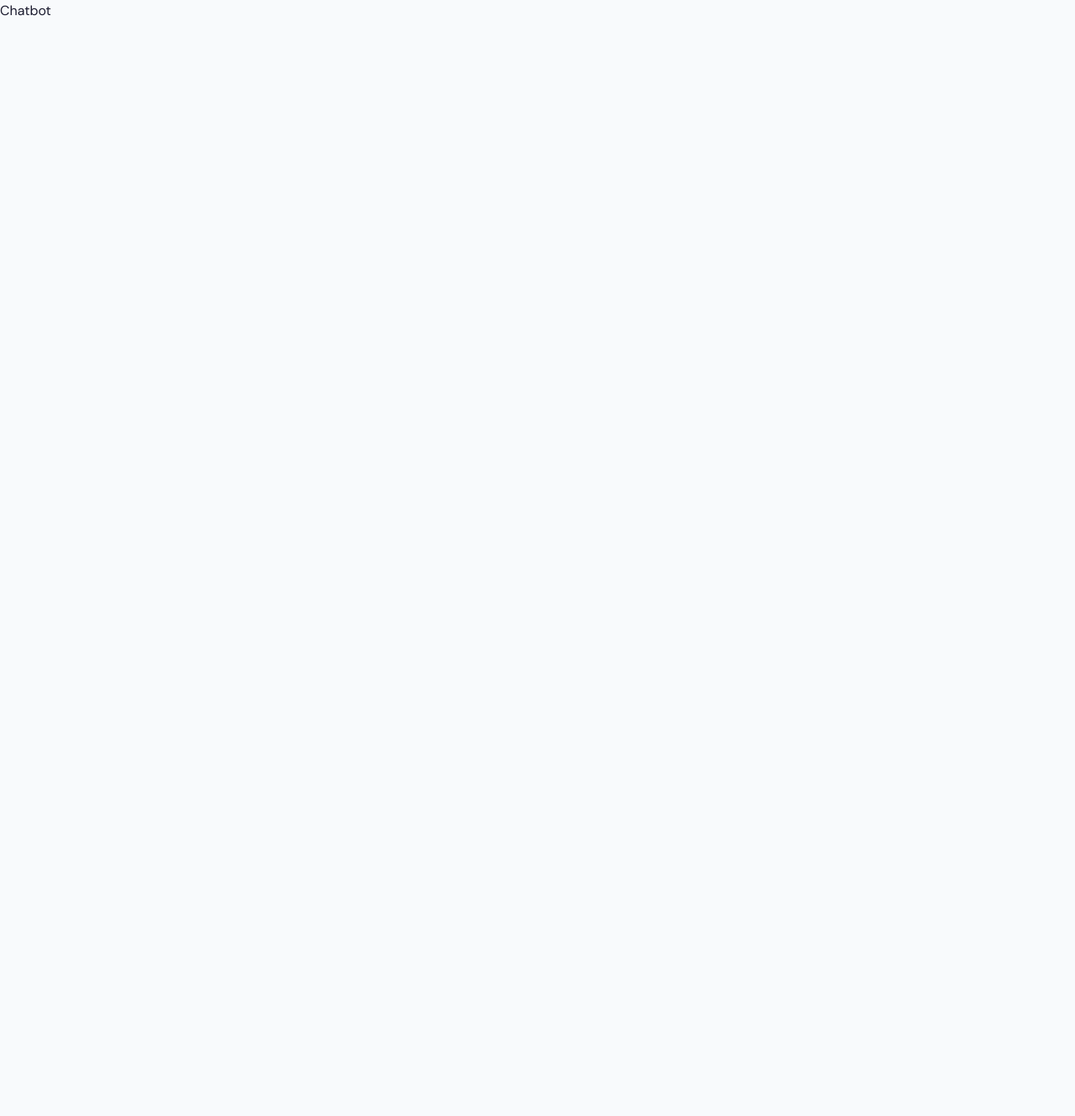
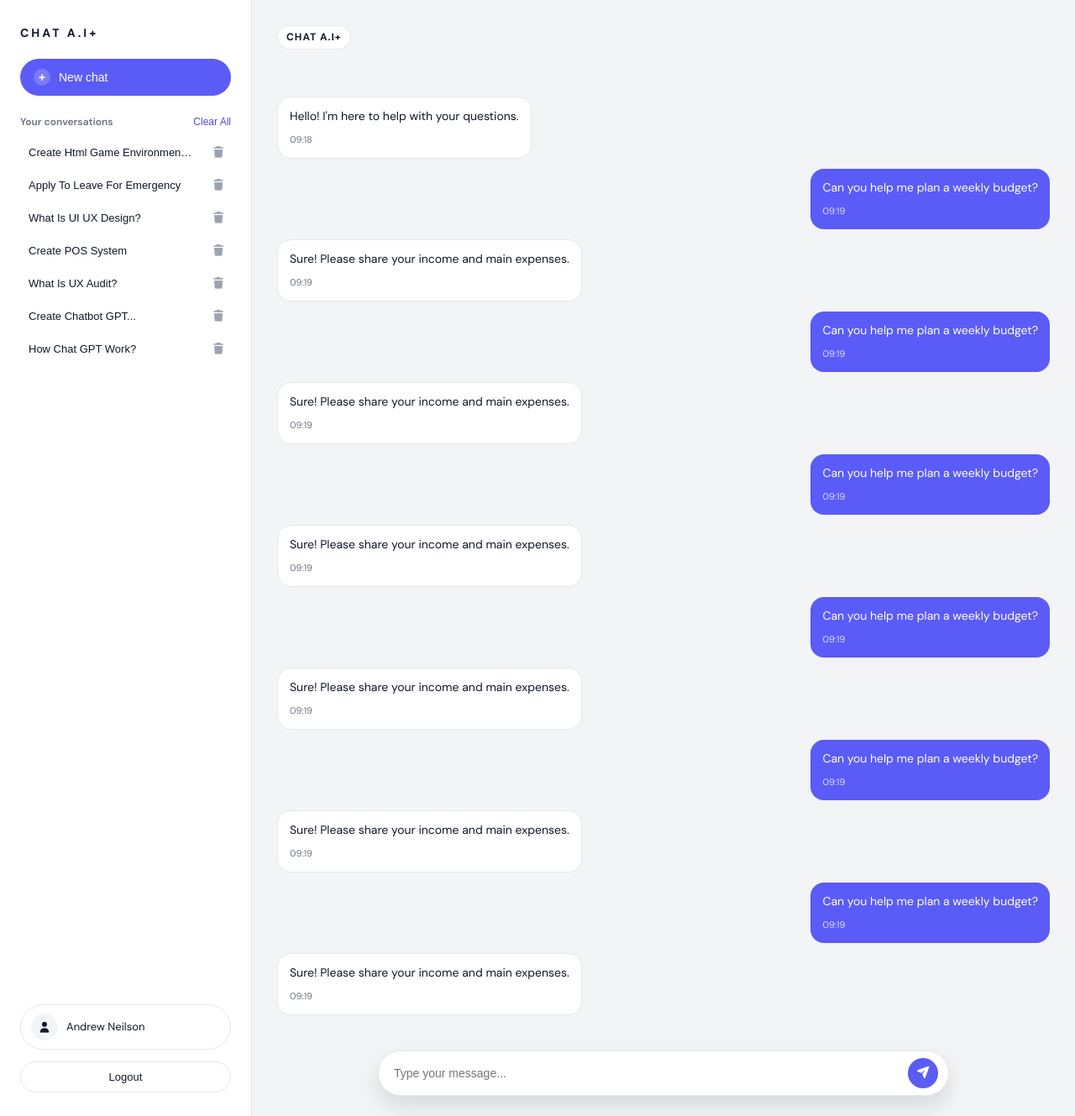
Before and after one commit to esa08/stock-ai, a PHP site: page / in a window 1280 px wide. Before the commit the page is almost empty. Shown: the whole page at 84% size. Run offline with PHP 8.4, Linux system fonts and the light colour scheme; the visitor is signed in with stand-in values (Sample User, id 1); some libraries are stand-ins or nearby versions.

Commit message:
feat: slicing chatbot

```diff
--- a/assets/chatbot.css
+++ b/assets/chatbot.css
@@ -0,0 +1,340 @@
+/* ===== Chatbot Layout ===== */
+.chatbot-layout {
+  background-color: #f3f4f6;
+  overflow: hidden;
+}
+
+.chatbot-sidebar {
+  width: 300px;
+  background-color: #ffffff;
+  border-right: 1px solid #e5e7eb;
+  padding: 28px 24px;
+  display: flex;
+  flex-direction: column;
+  gap: 20px;
+}
+
+.sidebar-brand {
+  font-weight: 700;
+  letter-spacing: 3px;
+  font-size: 14px;
+  color: #111827;
+}
+
+.new-chat-btn {
+  display: inline-flex;
+  align-items: center;
+  gap: 10px;
+  width: 100%;
+  border: none;
+  background-color: #5b5bf7;
+  color: #ffffff;
+  padding: 12px 16px;
+  border-radius: 999px;
+  font-size: 14px;
+  cursor: pointer;
+}
+
+.new-chat-icon {
+  display: inline-flex;
+  width: 20px;
+  height: 20px;
+  align-items: center;
+  justify-content: center;
+  background: rgba(255, 255, 255, 0.2);
+  border-radius: 50%;
+  font-weight: 600;
+}
+
+.sidebar-section {
+  display: flex;
+  flex-direction: column;
+  gap: 10px;
+}
+
+.section-header {
+  display: flex;
+  align-items: center;
+  justify-content: space-between;
+  gap: 12px;
+}
+
+.section-title {
+  font-size: 12px;
+  font-weight: 600;
+  color: #6b7280;
+}
+
+.clear-all-btn {
+  border: none;
+  background: none;
+  font-size: 12px;
+  color: #4f46e5;
+  cursor: pointer;
+  padding: 4px 0;
+}
+
+.conversation-list {
+  list-style: none;
+  display: flex;
+  flex-direction: column;
+  gap: 8px;
+  padding: 0;
+  margin: 0;
+}
+
+.conversation-row {
+  display: flex;
+  align-items: center;
+  gap: 6px;
+}
+
+.conversation-item {
+  flex: 1;
+  text-align: left;
+  background: none;
+  border: none;
+  padding: 8px 10px;
+  border-radius: 8px;
+  color: #111827;
+  font-size: 13px;
+  cursor: pointer;
+  white-space: nowrap;
+  overflow: hidden;
+  text-overflow: ellipsis;
+}
+
+.conversation-remove {
+  width: 30px;
+  height: 30px;
+  border: none;
+  border-radius: 8px;
+  background: transparent;
+  color: #9ca3af;
+  cursor: pointer;
+  display: inline-flex;
+  align-items: center;
+  justify-content: center;
+}
+
+.conversation-item:hover {
+  background-color: #f3f4f6;
+}
+
+.conversation-remove:hover {
+  color: #ef4444;
+  background-color: #fee2e2;
+}
+
+
+.sidebar-footer {
+  margin-top: auto;
+  display: flex;
+  flex-direction: column;
+  gap: 14px;
+}
+
+.user-info {
+  display: flex;
+  align-items: center;
+  gap: 10px;
+  padding: 10px 12px;
+  border-radius: 999px;
+  border: 1px solid #e5e7eb;
+  font-size: 13px;
+  color: #111827;
+}
+
+.user-icon {
+  width: 32px;
+  height: 32px;
+  border-radius: 50%;
+  background-color: #f3f4f6;
+  display: inline-flex;
+  align-items: center;
+  justify-content: center;
+  color: #111827;
+}
+
+.logout-btn {
+  width: 100%;
+  border: 1px solid #e5e7eb;
+  background-color: #ffffff;
+  color: #111827;
+  padding: 10px 12px;
+  border-radius: 999px;
+  font-size: 13px;
+  cursor: pointer;
+}
+
+.chatbot-main {
+  flex: 1;
+  display: flex;
+  flex-direction: column;
+  height: 100vh;
+}
+
+.chatbot-view {
+  width: 100%;
+}
+
+.chatbot-view--intro {
+  flex: 1;
+  display: flex;
+  flex-direction: column;
+  align-items: center;
+  justify-content: center;
+  text-align: center;
+  gap: 18px;
+}
+
+.main-header,
+.chat-header {
+  display: inline-flex;
+  align-items: center;
+  justify-content: center;
+  padding: 6px 14px;
+  border-radius: 999px;
+  border: 1px solid #e5e7eb;
+  background-color: #ffffff;
+  font-size: 12px;
+  letter-spacing: 2px;
+  font-weight: 700;
+  color: #111827;
+}
+
+.chat-header {
+  align-self: flex-start;
+  padding: 4px 10px;
+  letter-spacing: 1px;
+  margin: 30px 30px;
+}
+
+.main-title {
+  font-size: 32px;
+  font-weight: 700;
+  max-width: 540px;
+  color: #111827;
+}
+
+.chatbot-view--chat {
+  flex: 1;
+  display: flex;
+  flex-direction: column;
+  gap: 16px;
+  min-height: 0;
+}
+
+.chat-messages {
+  flex: 1;
+  display: flex;
+  flex-direction: column;
+  gap: 12px;
+  padding: 10px 30px;
+  overflow-y: auto;
+  min-height: 0;
+  padding-bottom: 120px;
+}
+
+.chat-message {
+  max-width: 70%;
+  padding: 12px 14px;
+  border-radius: 16px;
+  font-size: 14px;
+  line-height: 1.5;
+}
+
+.chat-message p {
+  margin: 0 0 6px;
+}
+
+.chat-time {
+  font-size: 11px;
+  color: #6b7280;
+}
+
+.from-bot {
+  align-self: flex-start;
+  background-color: #ffffff;
+  border: 1px solid #e5e7eb;
+  color: #111827;
+}
+
+.from-user {
+  align-self: flex-end;
+  background-color: #5b5bf7;
+  color: #ffffff;
+}
+
+.from-user .chat-time {
+  color: rgba(255, 255, 255, 0.8);
+}
+
+.chat-input {
+  width: 100%;
+  max-width: 680px;
+  display: flex;
+  align-items: center;
+  gap: 10px;
+  background-color: #ffffff;
+  border: 1px solid #e5e7eb;
+  border-radius: 999px;
+  padding: 8px 12px;
+}
+
+.chat-input input {
+  flex: 1;
+  border: none;
+  outline: none;
+  font-size: 14px;
+  padding: 8px 6px;
+  background: transparent;
+}
+
+.send-btn {
+  width: 36px;
+  height: 36px;
+  border: none;
+  border-radius: 50%;
+  background-color: #5b5bf7;
+  color: #ffffff;
+  cursor: pointer;
+  display: inline-flex;
+  align-items: center;
+  justify-content: center;
+}
+
+.chatbot-view--chat .chat-input {
+  align-self: center;
+}
+
+.chat-input--bottom {
+  position: absolute;
+  bottom: 24px;
+  margin-top: 0;
+  box-shadow: 0 12px 24px rgba(15, 23, 42, 0.12);
+}
+
+.is-hidden {
+  display: none !important;
+}
+
+@media (max-width: 768px) {
+  .chatbot-sidebar {
+    width: 100%;
+    border-right: none;
+    border-bottom: 1px solid #e5e7eb;
+  }
+
+  .chatbot-main {
+    padding: 32px 24px;
+  }
+
+  .main-title {
+    font-size: 26px;
+  }
+
+  .chat-message {
+    max-width: 85%;
+  }
+}
--- /dev/null
+++ b/includes/chatbot/main.php
@@ -0,0 +1,84 @@
+<section class="chatbot-main">
+  <div class="chatbot-view chatbot-view--intro" data-view="intro">
+    <div class="main-header">
+      <span class="main-label">CHAT A.I+</span>
+    </div>
+
+    <h1 class="main-title">Good day! How may I assist you today?</h1>
+
+    <div class="chat-input">
+      <input type="text" placeholder="What's in your mind..." aria-label="Chat input">
+      <button class="send-btn" type="button" aria-label="Send message">
+        <i class="fa-solid fa-paper-plane"></i>
+      </button>
+    </div>
+  </div>
+
+  <div class="chatbot-view chatbot-view--chat is-hidden" data-view="chat">
+    <div class="chat-header">
+      <span class="main-label">CHAT A.I+</span>
+    </div>
+
+    <div class="chat-messages">
+      <div class="chat-message from-bot">
+        <p>Hello! I'm here to help with your questions.</p>
+        <span class="chat-time">09:18</span>
+      </div>
+      <div class="chat-message from-user">
+        <p>Can you help me plan a weekly budget?</p>
+        <span class="chat-time">09:19</span>
+      </div>
+      <div class="chat-message from-bot">
+        <p>Sure! Please share your income and main expenses.</p>
+        <span class="chat-time">09:19</span>
+      </div>
+      <div class="chat-message from-user">
+        <p>Can you help me plan a weekly budget?</p>
+        <span class="chat-time">09:19</span>
+      </div>
+      <div class="chat-message from-bot">
+        <p>Sure! Please share your income and main expenses.</p>
+        <span class="chat-time">09:19</span>
+      </div>
+      <div class="chat-message from-user">
+        <p>Can you help me plan a weekly budget?</p>
+        <span class="chat-time">09:19</span>
+      </div>
+      <div class="chat-message from-bot">
+        <p>Sure! Please share your income and main expenses.</p>
+        <span class="chat-time">09:19</span>
+      </div>
+      <div class="chat-message from-user">
+        <p>Can you help me plan a weekly budget?</p>
+        <span class="chat-time">09:19</span>
+      </div>
+      <div class="chat-message from-bot">
+        <p>Sure! Please share your income and main expenses.</p>
+        <span class="chat-time">09:19</span>
+      </div>
+      <div class="chat-message from-user">
+        <p>Can you help me plan a weekly budget?</p>
+        <span class="chat-time">09:19</span>
+      </div>
+      <div class="chat-message from-bot">
+        <p>Sure! Please share your income and main expenses.</p>
+        <span class="chat-time">09:19</span>
+      </div>
+      <div class="chat-message from-user">
+        <p>Can you help me plan a weekly budget?</p>
+        <span class="chat-time">09:19</span>
+      </div>
+      <div class="chat-message from-bot">
+        <p>Sure! Please share your income and main expenses.</p>
+        <span class="chat-time">09:19</span>
+      </div>
+    </div>
+
+    <div class="chat-input chat-input--bottom">
+      <input type="text" placeholder="Type your message..." aria-label="Chat input">
+      <button class="send-btn" type="button" aria-label="Send message">
+        <i class="fa-solid fa-paper-plane"></i>
+      </button>
+    </div>
+  </div>
+</section>
--- /dev/null
+++ b/includes/chatbot/sidebar.php
@@ -0,0 +1,69 @@
+<aside class="chatbot-sidebar">
+  <div class="sidebar-brand">CHAT A.I+</div>
+
+  <button class="new-chat-btn" type="button">
+    <span class="new-chat-icon">+</span>
+    New chat
+  </button>
+
+  <div class="sidebar-section">
+    <div class="section-header">
+      <div class="section-title">Your conversations</div>
+      <button class="clear-all-btn" type="button">Clear All</button>
+    </div>
+    <ul class="conversation-list">
+      <li class="conversation-row">
+        <button type="button" class="conversation-item">Create Html Game Environment...</button>
+        <button type="button" class="conversation-remove" aria-label="Remove conversation">
+          <i class="fa-solid fa-trash"></i>
+        </button>
+      </li>
+      <li class="conversation-row">
+        <button type="button" class="conversation-item">Apply To Leave For Emergency</button>
+        <button type="button" class="conversation-remove" aria-label="Remove conversation">
+          <i class="fa-solid fa-trash"></i>
+        </button>
+      </li>
+      <li class="conversation-row">
+        <button type="button" class="conversation-item">What Is UI UX Design?</button>
+        <button type="button" class="conversation-remove" aria-label="Remove conversation">
+          <i class="fa-solid fa-trash"></i>
+        </button>
+      </li>
+      <li class="conversation-row">
+        <button type="button" class="conversation-item">Create POS System</button>
+        <button type="button" class="conversation-remove" aria-label="Remove conversation">
+          <i class="fa-solid fa-trash"></i>
+        </button>
+      </li>
+      <li class="conversation-row">
+        <button type="button" class="conversation-item">What Is UX Audit?</button>
+        <button type="button" class="conversation-remove" aria-label="Remove conversation">
+          <i class="fa-solid fa-trash"></i>
+        </button>
+      </li>
+      <li class="conversation-row">
+        <button type="button" class="conversation-item">Create Chatbot GPT...</button>
+        <button type="button" class="conversation-remove" aria-label="Remove conversation">
+          <i class="fa-solid fa-trash"></i>
+        </button>
+      </li>
+      <li class="conversation-row">
+        <button type="button" class="conversation-item">How Chat GPT Work?</button>
+        <button type="button" class="conversation-remove" aria-label="Remove conversation">
+          <i class="fa-solid fa-trash"></i>
+        </button>
+      </li>
+    </ul>
+  </div>
+
+  <div class="sidebar-footer">
+    <div class="user-info">
+      <span class="user-icon" aria-hidden="true">
+        <i class="fa-solid fa-user"></i>
+      </span>
+      <span class="user-name">Andrew Neilson</span>
+    </div>
+    <button class="logout-btn" type="button">Logout</button>
+  </div>
+</aside>
--- a/index.php
+++ b/index.php
@@ -7,6 +7,7 @@
   <link rel="preconnect" href="https://fonts.googleapis.com">
   <link rel="preconnect" href="https://fonts.gstatic.com" crossorigin>
   <link href="https://fonts.googleapis.com/css2?family=DM+Sans:ital,opsz,wght@0,9..40,100..1000;1,9..40,100..1000&display=swap" rel="stylesheet">
+  <link href="https://cdnjs.cloudflare.com/ajax/libs/font-awesome/7.0.1/css/all.min.css" rel="stylesheet">
   <link rel="stylesheet" href="assets/styles.css">
 </head>
 <body>
--- a/pages/chatbot.php
+++ b/pages/chatbot.php
@@ -1 +1,25 @@
-Chatbot
+<link rel="stylesheet" href="assets/chatbot.css">
+<div class="container chatbot-layout">
+  <?php include 'includes/chatbot/sidebar.php'; ?>
+  <?php include 'includes/chatbot/main.php'; ?>
+</div>
+<script>
+  document.addEventListener('DOMContentLoaded', function () {
+    var main = document.querySelector('.chatbot-main');
+    if (!main) {
+      return;
+    }
+
+    var introView = main.querySelector('[data-view="intro"]');
+    var chatView = main.querySelector('[data-view="chat"]');
+    var hasChats = !!main.querySelector('.chat-message');
+
+    if (hasChats) {
+      if (introView) introView.classList.add('is-hidden');
+      if (chatView) chatView.classList.remove('is-hidden');
+    } else {
+      if (chatView) chatView.classList.add('is-hidden');
+      if (introView) introView.classList.remove('is-hidden');
+    }
+  });
+</script>
```
